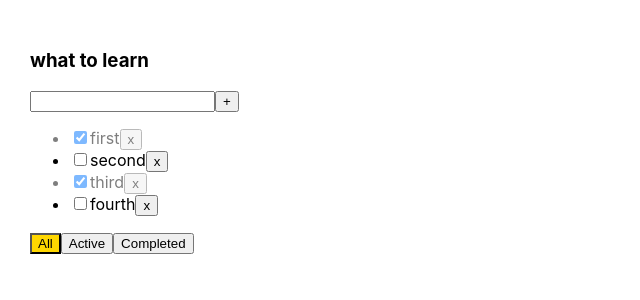
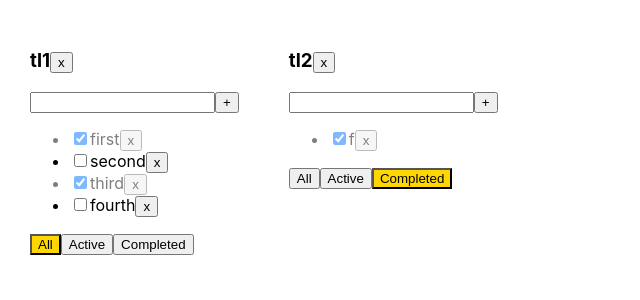
Before and after one commit to maximLomako/rsclone, a React (Create React App) app in the folder rsclone/: page / in a window 1280 px wide. Shown: the top 300 px of the page, without its empty margins (0-640 px from the left). Built offline with nearby package versions, Linux system fonts and the light colour scheme.

Commit message:
feat: add removeTodolist func

```diff
--- a/rsclone/src/App.tsx
+++ b/rsclone/src/App.tsx
@@ -1,56 +1,91 @@
 import React, {useState} from 'react';
 import './App.css';
-import {TasksType, Todolist} from "./components/Todolist/Todolist";
+import {Todolist} from "./components/Todolist/Todolist";
 import {v1} from "uuid";
 
 export type FilterValuesType = 'all' | 'completed' | 'active'
+type TodolistsType = {
+  id: string
+  title: string
+  filter: FilterValuesType
+}
 
 const App = () => {
-  const [tasks, setTasks] = useState<Array<TasksType>>([
+  const todolistId1 = v1();
+  const todolistId2 = v1();
+  const [todolists, setTodolists] = useState<Array<TodolistsType>>([
+    {id: todolistId1, title: 'tl1', filter: 'all'},
+    {id: todolistId2, title: 'tl2', filter: 'completed'},
+  ])
+  const [tasksObj, setTasks] = useState({
+    [todolistId1]: [
       {id: v1(), title: 'first', isDone: true},
       {id: v1(), title: 'second', isDone: false},
       {id: v1(), title: 'third', isDone: true},
       {id: v1(), title: 'fourth', isDone: false},
-  ]);
-  const [filter, setFilter] = useState<FilterValuesType>('all')
-  const addTask = (title: string) => {
-    const newTask = {id: v1(), title: title, isDone: true};
-    const newTasks = [...tasks, newTask];
-    setTasks(newTasks);
+    ],
+    [todolistId2]: [
+      {id: v1(), title: 'f', isDone: true},
+      {id: v1(), title: 's', isDone: false}
+    ]
+  });
+  const addTask = (title: string, todolistId: string) => {
+    const task = {id: v1(), title: title, isDone: false};
+    const tasks = tasksObj[todolistId];
+    tasksObj[todolistId] = [...tasks, task]
+    setTasks({...tasksObj});
   }
-  const removeTask = (id: string) => {
-    const newTasks = tasks.filter(t => t.id !== id)
-    setTasks(newTasks)
+  const removeTask = (id: string, todolistId: string) => {
+    const tasks = tasksObj[todolistId];
+    tasksObj[todolistId] = tasks.filter(t => t.id !== id);
+    setTasks({...tasksObj});
+
   }
-  const changeFilter = (value: FilterValuesType) => {
-    setFilter(value)
+  const changeFilter = (value: FilterValuesType, todolistId: string) => {
+    const todolist = todolists.find(tl => tl.id === todolistId);
+    if (todolist) {
+      todolist.filter = value;
     }
-  const changeStatus = (taskId: string, isDone: boolean) => {
-    const task = tasks.find(t => t.id === taskId);
+    setTodolists([...todolists]);
+  }
+  const changeStatus = (taskId: string, isDone: boolean, todolistId: string) => {
+    const task = tasksObj[todolistId].find(t => t.id === taskId);
     if (task) {
       task.isDone = isDone;
+      setTasks({...tasksObj});
     }
-    const copyTasks = [...tasks];
-    setTasks(copyTasks);
   }
-  let tasksForTodolist = tasks;
-  if (filter === 'completed') {
-    tasksForTodolist = tasks.filter(t => t.isDone)
+  const removeTodolist = (todolistId: string) => {
+    const filteredTodolist = todolists.filter(tl => tl.id !== todolistId)
+    setTodolists(filteredTodolist);
+    delete tasksObj[todolistId];
+    setTasks({...tasksObj});
+
   }
-  if (filter === 'active') {
-    tasksForTodolist = tasks.filter(t => !t.isDone)
-  }
+
 
   return (
     <div className="App">
-      <Todolist title='what to learn'
-                filter={filter}
+      {todolists.map(tl => {
+        let tasksForTodolist = tasksObj[tl.id];
+        if (tl.filter === 'completed') {
+          tasksForTodolist = tasksForTodolist.filter(t => t.isDone)
+        }
+        if (tl.filter === 'active') {
+          tasksForTodolist = tasksForTodolist.filter(t => !t.isDone)
+        }
+        return <Todolist key={tl.id}
+                         id={tl.id}
+                         title={tl.title}
+                         filter={tl.filter}
                          tasks={tasksForTodolist}
                          addTask={addTask}
                          removeTask={removeTask}
                          changeFilter={changeFilter}
                          changeStatus={changeStatus}
+                         removeTodolist={removeTodolist}
         />
+      })}
     </div>
   )
 }
--- a/rsclone/src/components/Todolist/Todolist.tsx
+++ b/rsclone/src/components/Todolist/Todolist.tsx
@@ -8,17 +8,19 @@ export type TasksType = {
   isDone: boolean
 }
 type TodolistPropsType = {
+  id: string
   title: string
   filter: FilterValuesType
   tasks: Array<TasksType>
-  addTask: (title: string) => void
-  removeTask: (id: string) => void
-  changeFilter: (id: FilterValuesType) => void
-  changeStatus: (taskId: string, isDone: boolean) => void
+  addTask: (title: string, todolistId: string) => void
+  removeTask: (id: string, todolistId: string) => void
+  changeFilter: (id: FilterValuesType, todolistId: string) => void
+  changeStatus: (taskId: string, isDone: boolean, todolistId: string) => void
+  removeTodolist: (id: string) => void
 }
 
 export const Todolist: React.FC<TodolistPropsType> = (props) => {
-  const {title, filter, tasks, addTask, removeTask, changeFilter, changeStatus} = props;
+  const {id, title, filter, tasks, addTask, removeTask, changeFilter, changeStatus, removeTodolist} = props;
   const [newTaskTitle, setNewTaskTitle] = useState('');
   const [error, setError] = useState<string | null>(null);
   const onNewTitleChangeHandler = (e: ChangeEvent<HTMLInputElement>) => {
@@ -30,7 +32,7 @@ export const Todolist: React.FC<TodolistPropsType> = (props) => {
   const onKeyPressHandler = (e: KeyboardEvent<HTMLInputElement>) => {
     const {key} = e;
     if (key === 'Enter') {
-      addTask(newTaskTitle);
+      addTask(newTaskTitle, id);
       setNewTaskTitle('');
     }
   };
@@ -39,16 +41,21 @@ export const Todolist: React.FC<TodolistPropsType> = (props) => {
       setError('Title is required');
       return;
     }
-    addTask(newTaskTitle.trim());
+    addTask(newTaskTitle.trim(), id);
     setNewTaskTitle('');
   };
-  const onAllClickHandler = () => changeFilter('all');
-  const onActiveClickHandler = () => changeFilter('active');
-  const onCompletedClickHandler = () => changeFilter('completed');
+  const onAllClickHandler = () => changeFilter('all', id);
+  const onActiveClickHandler = () => changeFilter('active', id);
+  const onCompletedClickHandler = () => changeFilter('completed', id);
+  const removeTodolistHandler = () => {
+    removeTodolist(id);
+  }
 
   return (
     <div>
-      <h3>{title}</h3>
+      <h3>{title}
+        <button onClick={removeTodolistHandler}>x</button>
+      </h3>
       <div>
         <input value={newTaskTitle}
                onChange={onNewTitleChangeHandler}
@@ -60,9 +67,9 @@ export const Todolist: React.FC<TodolistPropsType> = (props) => {
       </div>
       <ul>
         {tasks.map(t => {
-          const removeTaskHandler = () => removeTask(t.id)
+          const removeTaskHandler = () => removeTask(t.id, id)
           const onChangeStatusHandler = (e: ChangeEvent<HTMLInputElement>) => {
-            changeStatus(t.id, e.currentTarget.checked)
+            changeStatus(t.id, e.currentTarget.checked, id)
           }
           return <li key={t.id}
                      className={t.isDone ? `${s.isDone}` : ''}
```
Also changed, not shown: 1 other file (tests, documents, lock files or other folders). Lines whose indentation alone changed are shown as unchanged.
